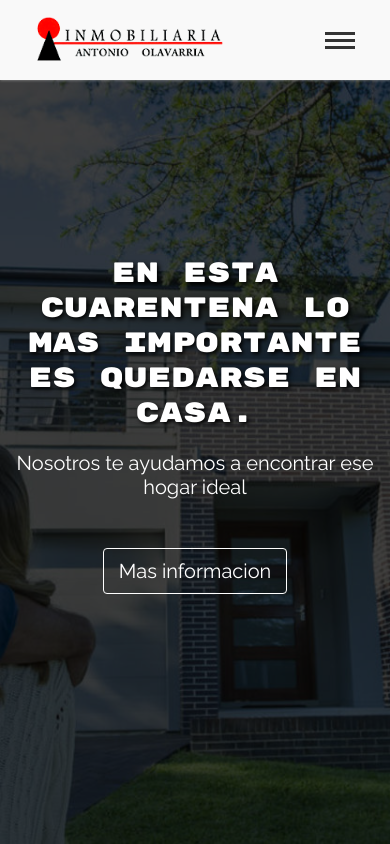
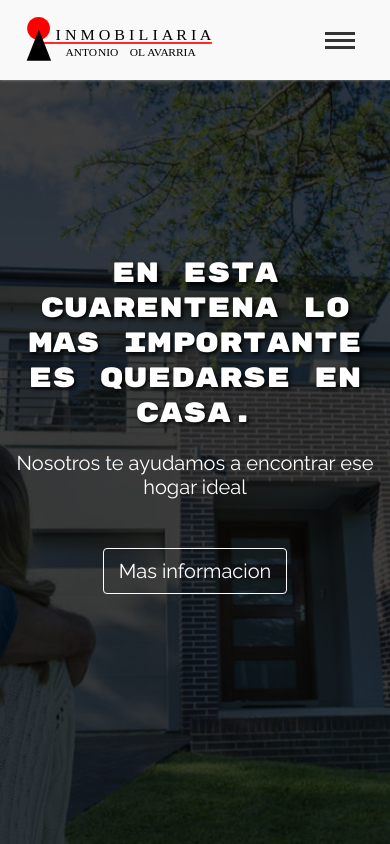
Before and after one commit to fedeemens/Olavarria, a plain HTML site: page index.html in a window 390 px wide. Shown: the top 844 px of the page. Drawn offline with nearby package versions, Linux system fonts and the light colour scheme; a web font is replaced by a local one.

Commit message:
Add files via upload

```diff
--- a/index.html
+++ b/index.html
@@ -5,7 +5,7 @@
     <meta name="viewport" content="width=device-width, initial-scale=1.0">
     <title>Olavarria</title>
     <!-- Favicon -->
-    <link rel="icon" type="image/png" href="img/favicon.png">
+    <link rel="icon" type="image/png" href="img/favicon.svg">
     <!-- Personalizacion css -->
     <link rel="stylesheet" href="style.css">
     <!-- Fuente de google -->
@@ -24,7 +24,7 @@
         <header>
             <nav id="navegador">
                 <div class="container" id="nav">
-                    <a href="#inicio"><img src="img/logo.png" class="logo" alt=""></a>
+                    <a href="#inicio"><img src="img/logo.svg" class="logo" alt=""></a>
                     <div class="toggle" id="toggle">
                         <div class="uno"></div>
                         <div class="dos"></div>
--- a/style.scss
+++ b/style.scss
@@ -24,8 +24,8 @@
             position: absolute;
             left: 0;
             top: 12.5px;
-            max-height: 55px;
-            width: auto;
+            max-height: 90px;
+            width: 202px;
         }
         .toggle {
             position: absolute;
@@ -426,7 +426,7 @@
 @media (max-width:1200px) {
     #navegador {
         .logo {
-            margin-left: 30px;
+            margin-left: 20px;
         }
         .toggle {
             margin-right: 30px;
```
Also changed, not shown: img/favicon.svg (added), img/logo.svg (added), style.css, 1 other file.
